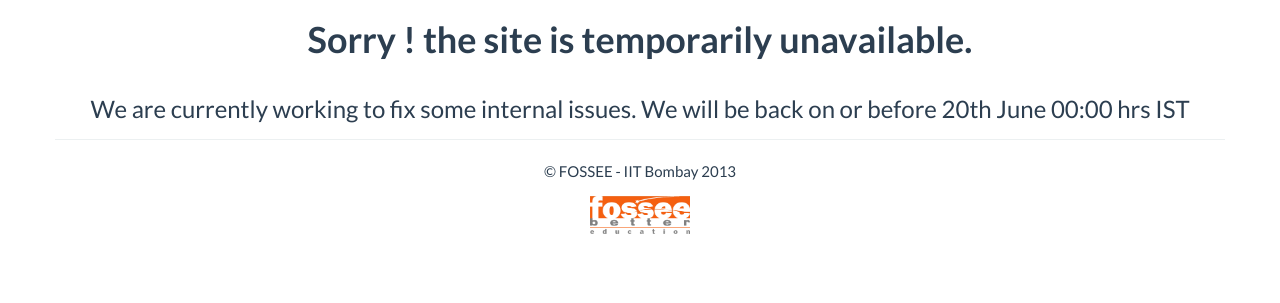
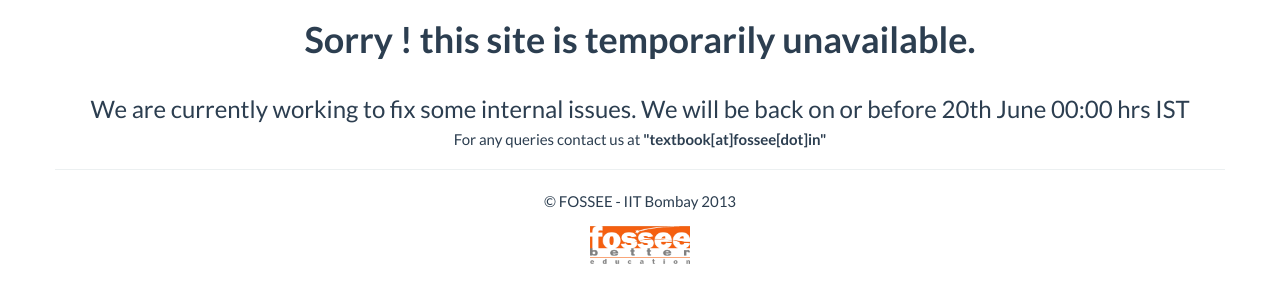
Before and after one commit to FOSSEE/Python-TBC-Interface, a Django app: page / in a window 1280 px wide. Shown: the part 51-354 px from the top of the page. Run offline with Django 3.2, Linux system fonts and the light colour scheme; parts of the project's set-up code (start-up, migrations or seed data) failed here and were passed over.

Commit message:
changing unavilable message

```diff
--- a/tbc/templates/tbc/unavailable.html
+++ b/tbc/templates/tbc/unavailable.html
@@ -132,9 +132,10 @@
     <div class="container">
 	{% block content %}
 	<center>
-	<h2>Sorry ! the site is temporarily unavailable.</h2>
+	<h2>Sorry ! this site is temporarily unavailable.</h2>
 	<br>
 	<h4>We are currently working to fix some internal issues. We will be back on or before 20th June 00:00 hrs IST</h4>
+	<p>For any queries contact us at <b>"textbook[at]fossee[dot]in"</b></p>
 	</center>
 	{% endblock %}
       <hr>
```
